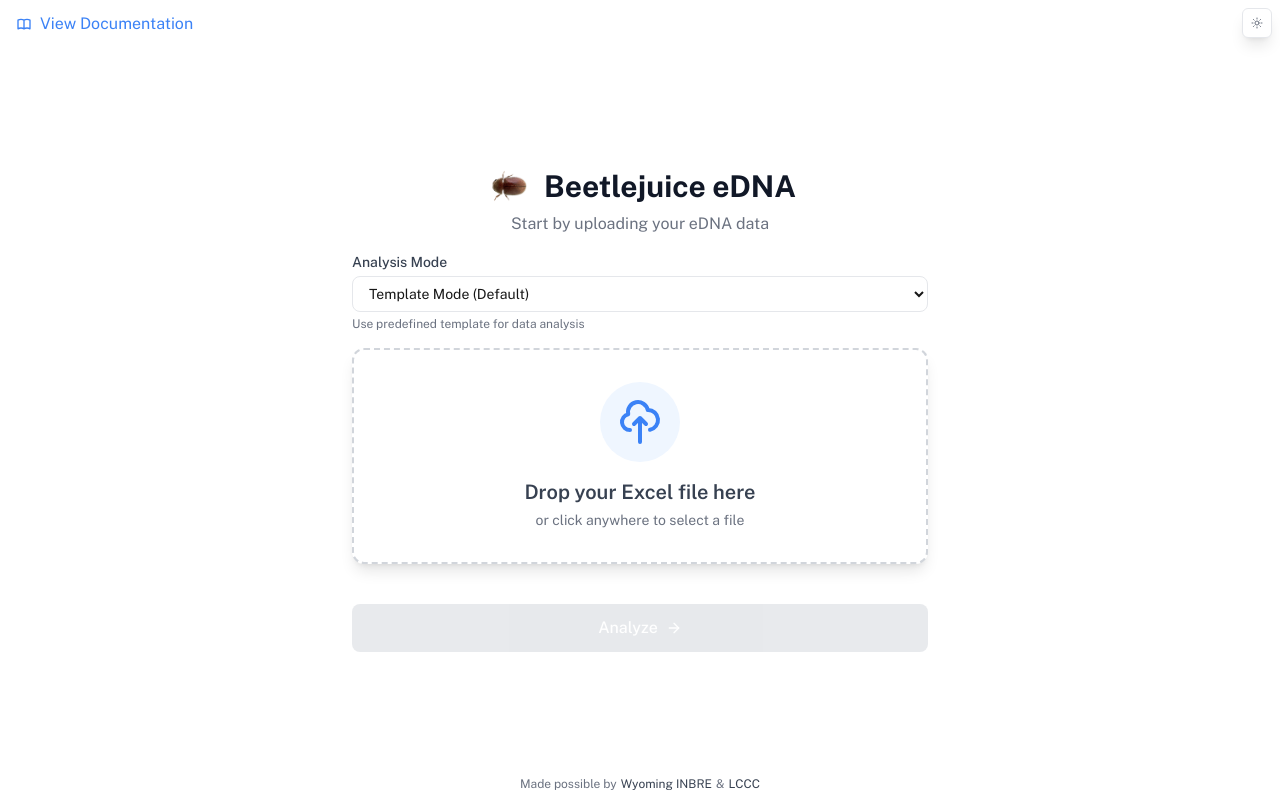
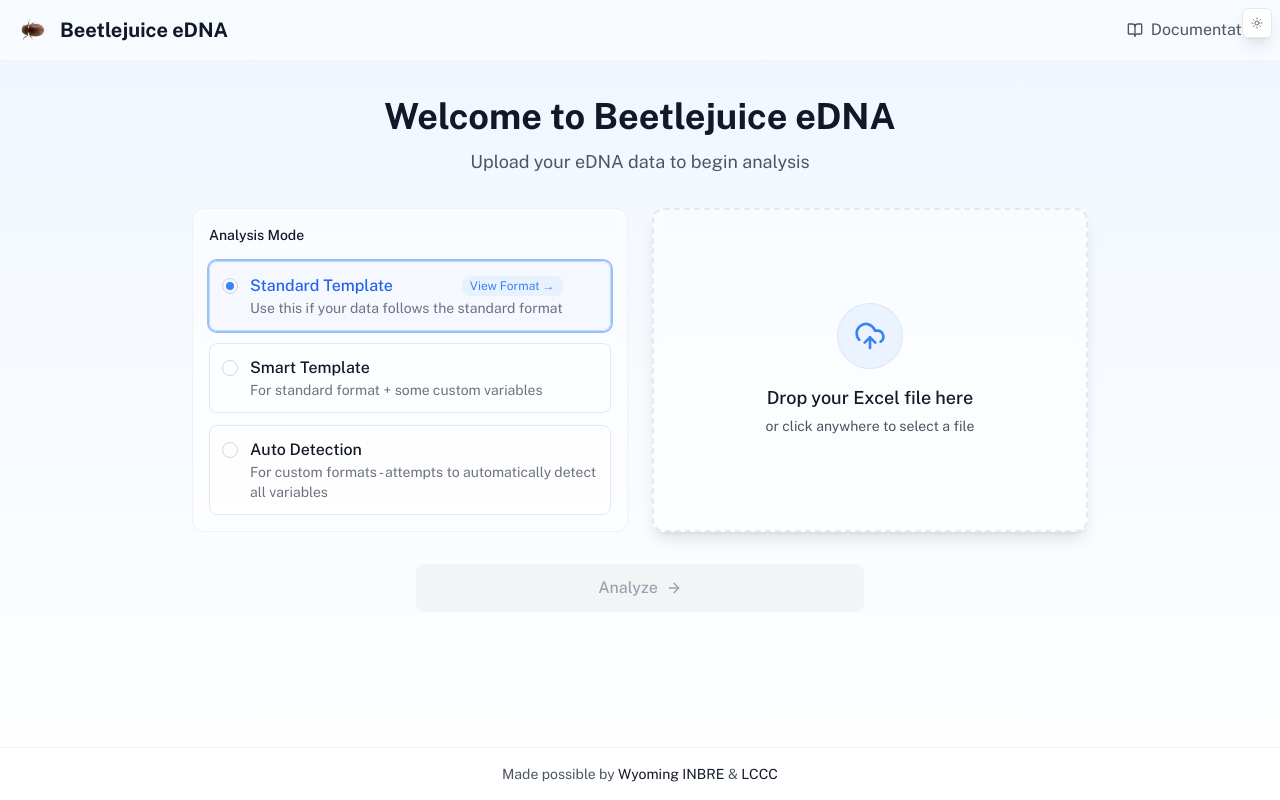
Before and after one commit to adavid03/envdataanalysistool, a Next.js app: page / in a window 1280 px wide. Built offline with nearby package versions, Linux system fonts and the light colour scheme.

Commit message:
Updated Home Page

```diff
--- a/src/app/page.tsx
+++ b/src/app/page.tsx
@@ -1,7 +1,7 @@
 'use client';
 
 import { useState } from 'react';
-import { ArrowRightIcon } from 'lucide-react';
+import { ArrowRightIcon, BookOpenIcon, CloudUploadIcon, CheckCircleIcon } from 'lucide-react';
 import Image from 'next/image';
 import Link from 'next/link';
 import { useFile } from './contexts/FileContext';
@@ -85,11 +85,11 @@ export default function Home() {
    * Determines the CSS classes for the drop zone based on current state
    */
   const getDropZoneClasses = () => {
-    const baseClasses = "w-full max-w-xl p-8 bg-white dark:bg-gray-800 rounded-xl shadow-lg border-2 border-dashed transition-all duration-200";
+    const baseClasses = "relative w-full max-w-xl p-8 bg-white/50 dark:bg-gray-800/50 rounded-xl shadow-lg border-2 border-dashed backdrop-blur-sm transition-all duration-200";
 
-    if (isDragging) return `${baseClasses} border-blue-500 bg-blue-50 dark:bg-blue-950`;
-    if (file) return `${baseClasses} border-green-500 dark:border-green-400`;
-    return `${baseClasses} border-gray-300 dark:border-gray-600 hover:border-blue-500 dark:hover:border-blue-400`;
+    if (isDragging) return `${baseClasses} border-blue-500 bg-blue-50/50 dark:bg-blue-950/50`;
+    if (file) return `${baseClasses} border-green-500/50 dark:border-green-400/50`;
+    return `${baseClasses} border-gray-300/50 dark:border-gray-600/50 hover:border-blue-500/50 dark:hover:border-blue-400/50`;
   };
 
   /**
@@ -110,57 +110,153 @@ export default function Home() {
   };
 
   return (
-    <div className="grid grid-rows-[auto_1fr_auto] items-center justify-items-center h-screen max-h-screen overflow-hidden">
-      {/* Documentation Link - Now in top left */}
-      <div className="w-full px-4 py-3">
-        <Link
-          href="/documentation"
-          className="inline-flex items-center gap-2 text-blue-500 hover:text-blue-600 dark:text-blue-400 dark:hover:text-blue-300"
-        >
-          <svg className="w-4 h-4" fill="none" stroke="currentColor" viewBox="0 0 24 24">
-            <path strokeLinecap="round" strokeLinejoin="round" strokeWidth="2" d="M12 6.253v13m0-13C10.832 5.477 9.246 5 7.5 5S4.168 5.477 3 6.253v13C4.168 18.477 5.754 18 7.5 18s3.332.477 4.5 1.253m0-13C13.168 5.477 14.754 5 16.5 5c1.747 0 3.332.477 4.5 1.253v13C19.832 18.477 18.247 18 16.5 18c-1.746 0-3.332.477-4.5 1.253" />
-          </svg>
-          View Documentation
-        </Link>
-      </div>
-
-      <main className="flex flex-col items-center w-full max-w-xl mx-auto">
-        {/* Header Section */}
-        <div className="flex items-center gap-3 justify-center mb-2">
+    <div className="min-h-screen bg-gradient-to-b from-blue-50 to-white dark:from-gray-900 dark:to-gray-800">
+      <div className="fixed top-0 left-0 w-full p-4 backdrop-blur-sm bg-white/50 dark:bg-gray-900/50 z-10 border-b border-gray-200/50 dark:border-gray-700/50">
+        <div className="max-w-7xl mx-auto flex justify-between items-center">
+          <div className="flex items-center gap-3">
           <Image
             src="/beetle.png"
             alt="Beetlejuice eDNA"
-            width={100}
-            height={100}
-            className="w-12 dark:invert"
+              width={32}
+              height={32}
+              className="w-8 dark:invert"
             />
-          <h1 className="text-3xl font-bold text-center text-gray-900 dark:text-white">
+            <h1 className="text-xl font-bold text-gray-900 dark:text-white hidden sm:block">
             Beetlejuice eDNA
           </h1>
         </div>
-        <p className="text-base text-gray-500 dark:text-gray-400 text-center mb-4">
-          Start by uploading your eDNA data
+          <Link
+            href="/documentation"
+            className="inline-flex items-center gap-2 text-gray-600 hover:text-gray-900 dark:text-gray-400 dark:hover:text-white transition-colors"
+          >
+            <BookOpenIcon className="w-4 h-4" />
+            <span className="hidden sm:inline">Documentation</span>
+          </Link>
+        </div>
+      </div>
+
+      <main className="pt-24 pb-16 px-4">
+        <div className="max-w-4xl mx-auto space-y-8">
+          {/* Header */}
+          <div className="text-center space-y-3">
+            <h2 className="text-3xl sm:text-4xl font-bold text-gray-900 dark:text-white">
+              Welcome to Beetlejuice eDNA
+            </h2>
+            <p className="text-lg text-gray-600 dark:text-gray-400">
+              Upload your eDNA data to begin analysis
             </p>
+        </div>
 
+          {/* Main Content Grid */}
+          <div className="grid md:grid-cols-2 gap-6">
             {/* Analysis Mode Selection */}
-        <div className="w-full mb-4">
-          <label className="block text-sm font-medium text-gray-700 dark:text-gray-300 mb-1">
+            <div className="bg-white/50 dark:bg-gray-800/50 rounded-xl p-4 backdrop-blur-sm border border-gray-200/50 dark:border-gray-700/50 h-fit">
+              <label className="block text-sm font-medium text-gray-900 dark:text-white mb-4">
             Analysis Mode
           </label>
-          <select
-            value={mode}
+              <div className="space-y-3">
+                <label className={`block relative p-3 rounded-lg border transition-all cursor-pointer
+                  ${mode === 'template'
+                    ? 'bg-blue-50/50 dark:bg-blue-900/50 border-blue-200 dark:border-blue-800 ring-2 ring-blue-500/50'
+                    : 'bg-white/50 dark:bg-gray-800/50 border-gray-200 dark:border-gray-700 hover:border-blue-200 dark:hover:border-blue-800'}`}
+                >
+                  <div className="flex items-start gap-3">
+                    <div className="relative flex items-start gap-3">
+                      <div className="relative">
+                        <input
+                          type="radio"
+                          value="template"
+                          checked={mode === 'template'}
                           onChange={(e) => setMode(e.target.value as AnalysisMode)}
-            className="w-full bg-white dark:bg-gray-800 border border-gray-200 dark:border-gray-700 rounded-lg px-3 py-2 text-sm focus:ring-2 focus:ring-blue-500 focus:border-transparent"
+                          className="sr-only peer"
+                        />
+                        <div className="w-4 h-4 mt-1 rounded-full border border-gray-300 peer-checked:border-gray-300 flex items-center justify-center">
+                          <div className={`w-2 h-2 rounded-full ${mode === 'template' ? 'bg-blue-500' : 'bg-transparent'}`}></div>
+                        </div>
+                      </div>
+                    </div>
+                    <div>
+                      <div className="flex items-center gap-2 justify-between">
+                        <p className={`font-medium ${mode === 'template' ? 'text-blue-600 dark:text-blue-400' : 'text-gray-900 dark:text-white'}`}>
+                          Standard Template
+                        </p>
+                        <Link
+                          href="/documentation#template-format"
+                          target="_blank"
+                          className="text-xs text-blue-500 hover:text-blue-600 dark:text-blue-400 bg-blue-100/50 dark:bg-blue-900/50 rounded-lg px-2 py-0.5"
                         >
-            <option value="template">Template Mode (Default)</option>
-            <option value="template-auto">Template + Auto Detection</option>
-            <option value="full-auto">Full Auto Detection</option>
-          </select>
-          <p className="mt-1 text-xs text-gray-500 dark:text-gray-400">
-            {mode === 'template' && 'Use predefined template for data analysis'}
-            {mode === 'template-auto' && 'Use template with automatic column detection'}
-            {mode === 'full-auto' && 'Fully automatic column detection and analysis'}
+                          View Format →
+                        </Link>
+                      </div>
+                      <p className="text-sm text-gray-500 dark:text-gray-400">
+                        Use this if your data follows the standard format
                       </p>
+                    </div>
+                  </div>
+                </label>
+
+                <label className={`block relative p-3 rounded-lg border transition-all cursor-pointer
+                  ${mode === 'template-auto'
+                    ? 'bg-purple-50/50 dark:bg-purple-900/50 border-purple-200 dark:border-purple-800 ring-2 ring-purple-500/50'
+                    : 'bg-white/50 dark:bg-gray-800/50 border-gray-200 dark:border-gray-700 hover:border-purple-200 dark:hover:border-purple-800'}`}
+                >
+                  <div className="flex items-start gap-3">
+                    <div className="relative flex items-start gap-3">
+                      <div className="relative">
+                        <input
+                          type="radio"
+                          value="template-auto"
+                          checked={mode === 'template-auto'}
+                          onChange={(e) => setMode(e.target.value as AnalysisMode)}
+                          className="sr-only peer"
+                        />
+                        <div className="w-4 h-4 mt-1 rounded-full border border-gray-300 peer-checked:border-gray-300 flex items-center justify-center">
+                          <div className={`w-2 h-2 rounded-full ${mode === 'template-auto' ? 'bg-purple-500' : 'bg-transparent'}`}></div>
+                        </div>
+                      </div>
+                    </div>
+                    <div>
+                      <p className={`font-medium ${mode === 'template-auto' ? 'text-purple-600 dark:text-purple-400' : 'text-gray-900 dark:text-white'}`}>
+                        Smart Template
+                      </p>
+                      <p className="text-sm text-gray-500 dark:text-gray-400">
+                        For standard format + some custom variables
+                      </p>
+                    </div>
+                  </div>
+                </label>
+
+                <label className={`block relative p-3 rounded-lg border transition-all cursor-pointer
+                  ${mode === 'full-auto'
+                    ? 'bg-green-50/50 dark:bg-green-900/50 border-green-200 dark:border-green-800 ring-2 ring-green-500/50'
+                    : 'bg-white/50 dark:bg-gray-800/50 border-gray-200 dark:border-gray-700 hover:border-green-200 dark:hover:border-green-800'}`}
+                >
+                  <div className="flex items-start gap-3">
+                    <div className="relative flex items-start gap-3">
+                      <div className="relative">
+                        <input
+                          type="radio"
+                          value="full-auto"
+                          checked={mode === 'full-auto'}
+                          onChange={(e) => setMode(e.target.value as AnalysisMode)}
+                          className="sr-only peer"
+                        />
+                        <div className="w-4 h-4 mt-1 rounded-full border border-gray-300 peer-checked:border-gray-300 flex items-center justify-center">
+                          <div className={`w-2 h-2 rounded-full ${mode === 'full-auto' ? 'bg-green-500' : 'bg-transparent'}`}></div>
+                        </div>
+                      </div>
+                    </div>
+                    <div>
+                      <p className={`font-medium ${mode === 'full-auto' ? 'text-green-600 dark:text-green-400' : 'text-gray-900 dark:text-white'}`}>
+                        Auto Detection
+                      </p>
+                      <p className="text-sm text-gray-500 dark:text-gray-400">
+                        For custom formats - attempts to automatically detect all variables
+                      </p>
+                    </div>
+                  </div>
+                </label>
+              </div>
         </div>
 
         {/* File Drop Zone */}
@@ -173,20 +269,17 @@ export default function Home() {
           onClick={() => !file && document.getElementById('file-upload')?.click()}
           style={{ cursor: file ? 'default' : 'pointer' }}
         >
-          <div className="flex flex-col items-center gap-4">
+              <div className="flex flex-col items-center justify-center h-full gap-4">
             {!file ? (
-              // Upload State UI
                   <>
-                <div className="p-4 rounded-full bg-blue-50 dark:bg-blue-950">
-                  <svg className="w-12 h-12 text-blue-500 dark:text-blue-400" fill="none" stroke="currentColor" viewBox="0 0 24 24" xmlns="http://www.w3.org/2000/svg">
-                    <path strokeLinecap="round" strokeLinejoin="round" strokeWidth="2" d="M7 16a4 4 0 01-.88-7.903A5 5 0 1115.9 6L16 6a5 5 0 011 9.9M15 13l-3-3m0 0l-3 3m3-3v12" />
-                  </svg>
+                    <div className="p-4 rounded-full bg-blue-100/50 dark:bg-blue-900/50 ring-1 ring-blue-500/20 dark:ring-blue-400/20">
+                      <CloudUploadIcon className="w-8 h-8 text-blue-500 dark:text-blue-400" />
                 </div>
                 <div className="text-center">
-                  <p className="text-xl font-semibold text-gray-700 dark:text-gray-200">
+                      <p className="text-lg font-medium text-gray-900 dark:text-white">
                     Drop your Excel file here
                   </p>
-                  <p className="text-sm text-gray-500 dark:text-gray-400 mt-1">
+                      <p className="text-sm text-gray-600 dark:text-gray-400 mt-1">
                     or click anywhere to select a file
                   </p>
                 </div>
@@ -199,24 +292,21 @@ export default function Home() {
                 />
               </>
             ) : (
-              // File Ready State UI
               <div className="animate-fadeIn flex flex-col items-center gap-4">
-                <div className="p-4 rounded-full bg-green-50 dark:bg-green-950">
-                  <svg className="w-12 h-12 text-green-500 dark:text-green-400" fill="none" stroke="currentColor" viewBox="0 0 24 24" xmlns="http://www.w3.org/2000/svg">
-                    <path strokeLinecap="round" strokeLinejoin="round" strokeWidth="2" d="M9 12l2 2 4-4m6 2a9 9 0 11-18 0 9 9 0 0118 0z" />
-                  </svg>
+                    <div className="p-4 rounded-full bg-green-100/50 dark:bg-green-900/50 ring-1 ring-green-500/20 dark:ring-green-400/20">
+                      <CheckCircleIcon className="w-8 h-8 text-green-500 dark:text-green-400" />
                 </div>
                 <div className="text-center">
-                  <p className="text-xl font-semibold text-gray-700 dark:text-gray-200">
+                      <p className="text-lg font-medium text-gray-900 dark:text-white">
                     File ready!
                   </p>
-                  <p className="text-sm text-gray-500 dark:text-gray-400 mt-1">
+                      <p className="text-sm text-gray-600 dark:text-gray-400 mt-1">
                     {file.name}
                   </p>
                 </div>
                 <button
                   onClick={removeFile}
-                  className="cursor-pointer bg-transparent hover:bg-red-500/5 text-red-500 dark:text-red-400 px-6 py-3 rounded-lg transition-colors font-medium"
+                      className="text-sm px-4 py-2 rounded-lg text-red-600 dark:text-red-400 hover:bg-red-50 dark:hover:bg-red-900/50 transition-colors"
                 >
                   Remove File
                 </button>
@@ -224,16 +314,19 @@ export default function Home() {
             )}
               </div>
           </div>
+        </div>
 
         {/* Analysis Button */}
+        <div className="relative max-w-md mx-auto group">
           <button
             onClick={handleAnalyze}
-          disabled={!file || isAnalyzing}
-          className={`text-white flex items-center justify-center gap-2 px-6 py-3 rounded-lg transition-all font-medium w-full mt-10 ${file
+            disabled={!file || !mode || isAnalyzing}
+            className={`w-full flex items-center justify-center gap-2 px-6 py-3 rounded-lg font-medium transition-all ${
+              file && mode
                 ? isAnalyzing
-                ? 'bg-blue-400 dark:bg-blue-500 cursor-wait'
-                : 'opacity-100 bg-blue-500 hover:gap-3 hover:bg-blue-600 dark:bg-blue-600 dark:hover:bg-blue-700'
-              : 'opacity-50 bg-gray-300 dark:bg-gray-700 cursor-not-allowed'
+                  ? 'bg-blue-400 dark:bg-blue-500 cursor-wait text-white'
+                  : 'bg-blue-500 hover:bg-blue-600 dark:bg-blue-600 dark:hover:bg-blue-700 text-white hover:gap-3'
+                : 'bg-gray-100 dark:bg-gray-800 text-gray-400 dark:text-gray-600 cursor-not-allowed'
             }`}
           >
             {isAnalyzing ? (
@@ -262,19 +355,33 @@ export default function Home() {
               </>
             )}
           </button>
+          {(!file || !mode) && (
+            <div className="invisible group-hover:visible absolute -top-12 left-1/2 -translate-x-1/2 px-3 py-2 bg-gray-900 dark:bg-gray-800 text-white text-sm rounded-lg transition-all duration-200 whitespace-nowrap pointer-events-none">
+              {!file && !mode
+                ? "You need to upload a file and select a method of analysis"
+                : !file
+                ? "You need to upload a file"
+                : "You need to select a method of analysis"}
+              <div className="absolute bottom-0 left-1/2 -translate-x-1/2 translate-y-full w-0 h-0 border-8 border-transparent border-t-gray-900 dark:border-t-gray-800" />
+            </div>
+          )}
+        </div>
+        </div>
       </main>
 
-      {/* Footer Credits */}
-      <div className="py-2 text-xs text-gray-500 dark:text-gray-400 text-center w-full px-4 flex flex-wrap items-center gap-1 justify-center">
+      {/* Footer */}
+      <footer className="fixed bottom-0 left-0 w-full p-4 backdrop-blur-sm bg-white/50 dark:bg-gray-900/50 border-t border-gray-200/50 dark:border-gray-700/50">
+        <div className="max-w-7xl mx-auto text-center text-sm text-gray-600 dark:text-gray-400">
           Made possible by{' '}
-        <Link href="https://www.uwyo.edu/wyominginbre/index.html" target="_blank" className="text-gray-700 dark:text-gray-300 hover:underline">
+          <Link href="https://www.uwyo.edu/wyominginbre/index.html" target="_blank" className="text-gray-900 dark:text-white hover:underline">
           Wyoming INBRE
           </Link>
           {' & '}
-        <Link href="https://www.lccc.wy.edu" target="_blank" className="text-gray-700 dark:text-gray-300 hover:underline">
+          <Link href="https://www.lccc.wy.edu" target="_blank" className="text-gray-900 dark:text-white hover:underline">
             LCCC
           </Link>
       </div>
+      </footer>
     </div>
   );
 }
```
Also changed, not shown: 1 other file (tests, documents, lock files or other folders). Lines whose indentation alone changed are shown as unchanged.
